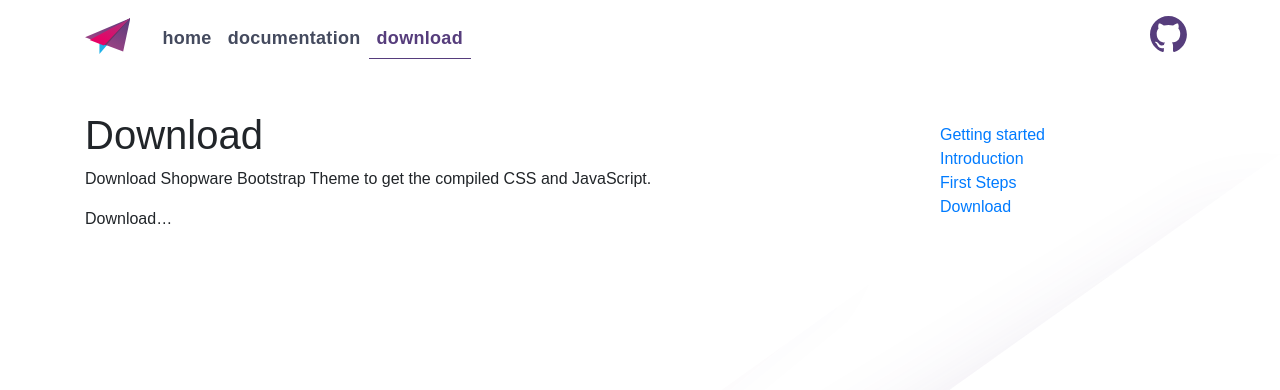
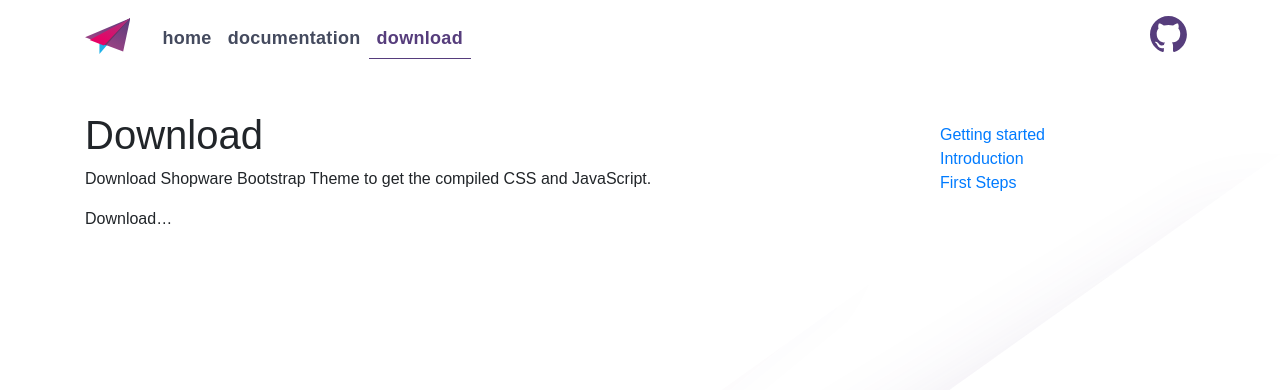
Before and after one commit to conexco/shopware-bootstrap-theme, a Jekyll site: the page built from docs/getting-started/download.md, in a window 1280 px wide. Shown: the top 390 px of the page. Built offline with Jekyll 4.4.1, drawn with Linux system fonts in a browser that asks for light colours; nearby versions of some CDN libraries; some web fonts are replaced.

Commit message:
Download link fix (header, index, sidebar, footer)

```diff
--- a/_data/nav.yml
+++ b/_data/nav.yml
@@ -2,4 +2,3 @@
   pages:
     - title: Introduction
     - title: First Steps
-    - title: Download
--- a/_includes/footer.html
+++ b/_includes/footer.html
@@ -8,7 +8,7 @@
                 <a class="nav-link text-10" href="{{ site.baseurl }}/docs/getting-started/introduction.html">documentation</a>
             </li>
             <li class="nav-item">
-                <a class="nav-link text-10" href="{{ site.baseurl }}/docs/getting-started/download.html">download</a>
+                <a class="nav-link text-10" href="https://github.com/conexco/shopware-bootstrap-theme/releases">download</a>
             </li>
 <!--
             <li class="nav-item">
--- a/_includes/header.html
+++ b/_includes/header.html
@@ -26,7 +26,7 @@
                         <a class="nav-link {% if page.title != "Download" %}active{% endif %}" href="{{ site.baseurl }}/docs/getting-started/introduction.html">documentation</a>
                     </li>
                     <li class="nav-item">
-                        <a class="nav-link {% if page.title == "Download" %}active{% endif %}" href="{{ site.baseurl }}/docs/getting-started/download.html">download</a>
+                        <a class="nav-link {% if page.title == "Download" %}active{% endif %}" href="https://github.com/conexco/shopware-bootstrap-theme/releases/">download</a>
                     </li>
 <!--
                     <li class="nav-item">
--- a/index.html
+++ b/index.html
@@ -19,7 +19,7 @@ layout: home
                         <a href="{{ site.baseurl }}/docs/getting-started/introduction.html" class="btn btn-gradient btn-lg btn-block text-18 fw600 white mt-3">get started</a>
                     </div>
                     <div class="col-sm-6">
-                        <a href="{{ site.baseurl }}/docs/getting-started/download.html" class="btn btn-ghost btn-lg btn-block text-18 black fw200 mt-3">download</a>
+                        <a href="https://github.com/conexco/shopware-bootstrap-theme/releases" class="btn btn-ghost btn-lg btn-block text-18 black fw200 mt-3">download</a>
                     </div>
                 </div>
             </div>
```
